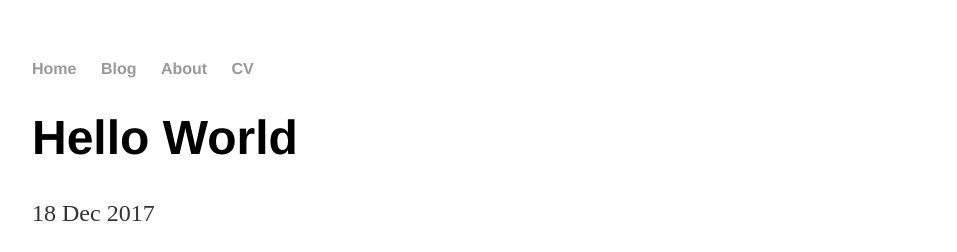
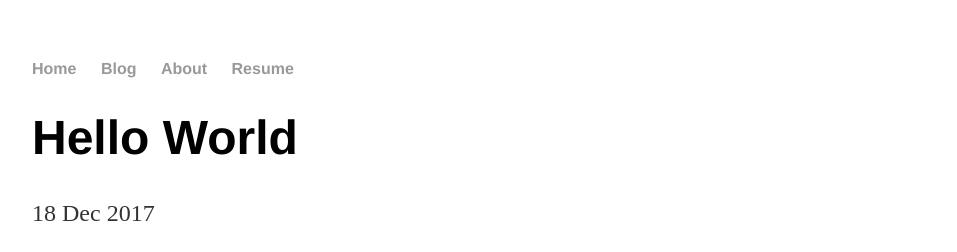
Before and after one commit to neuralfilter/neuralfilter.github.ioa, a Jekyll site: the page built from _posts/2017-12-18-Hello_World.md, in a window 1280 px wide. Shown: the top 252 px of the page, without its empty margins (160-1117 px from the left). Built offline with Jekyll 4.4.1, drawn with Linux system fonts in a browser that asks for light colours.

Commit message:
Update default.html

```diff
--- a/_layouts/default.html
+++ b/_layouts/default.html
@@ -11,7 +11,7 @@
 	        		<li><a href="/">Home</a></li>
 				<li><a href="/blog">Blog</a></li>
 		        	<li><a href="/about">About</a></li>
-	        		<li><a href="/Seiji.pdf">CV</a></li>
+	        		<li><a href="/Seiji.pdf">Resume</a></li>
 	    		</ul>
 			</nav>
 			<div class="container">
```
